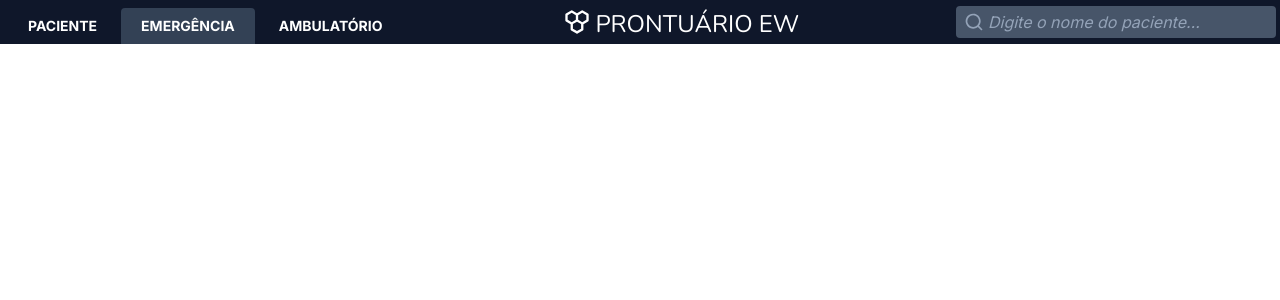
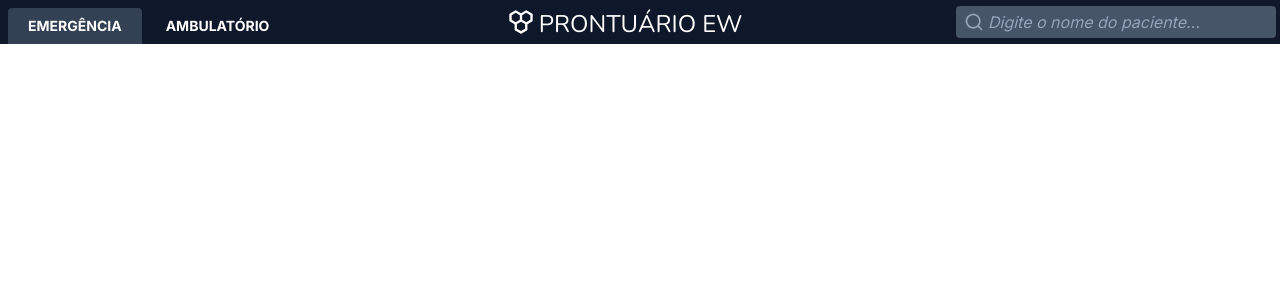
Before and after one commit to ericauata/prontuario, a React app in the folder frontend/: page /emergency in a window 1280 px wide. Shown: the top 300 px of the page. Built offline with nearby package versions, Linux system fonts and the light colour scheme.

Commit message:
Added logic to tabs

```diff
--- a/frontend/src/components/Header.js
+++ b/frontend/src/components/Header.js
@@ -8,7 +8,7 @@ import { UilCell } from "@iconscout/react-unicons"
 
 export default function Header() {
 
-   const { thisPatient } = useContext(Context)
+   const { thisPatient, setThisPatient } = useContext(Context)
 
    const tabStyles = "uppercase font-bold text-sm rounded-t mt-2 mr-1 text-white px-5 flex items-center"
    const tabActiveStyles = "uppercase font-bold text-sm bg-slate-700 rounded-t mt-2 mr-1 text-white px-5 flex items-center"
@@ -17,7 +17,11 @@ export default function Header() {
       <header className="">
          <div className="bg-slate-900 flex justify-between items-center">
             <nav className="flex self-stretch items-stretch ml-2">
-               <NavLink to="/patients" className={({ isActive }) => isActive ? tabActiveStyles : tabStyles}>Paciente</NavLink>
+               {Object.keys(thisPatient).length !== 0 &&
+                  <NavLink to={`/patients/${thisPatient._id}`} className={({ isActive }) => isActive ? tabActiveStyles : tabStyles}>
+                     Paciente
+                  </NavLink>
+               }
                <NavLink to="/emergency" className={({ isActive }) => isActive ? tabActiveStyles : tabStyles}>Emergência</NavLink>
                <NavLink to="/outpatient" className={({ isActive }) => isActive ? tabActiveStyles : tabStyles}>Ambulatório</NavLink>
             </nav>
--- a/frontend/src/components/patients/Info.js
+++ b/frontend/src/components/patients/PatientInfo.js
@@ -5,7 +5,7 @@ import { Context } from "../../Context"
 
 import { UilUserCircle } from "@iconscout/react-unicons"
 
-export default function Info(props) {
+export default function PatientInfo(props) {
 
    const { thisPatient, getAge } = useContext(Context)
 
--- a/frontend/src/components/patients/Sidebar.js
+++ b/frontend/src/components/patients/PatientSidebar.js
@@ -11,7 +11,7 @@ import { UilBed } from "@iconscout/react-unicons"
 import { UilStethoscope } from "@iconscout/react-unicons"
 import { UilFilePlusAlt } from "@iconscout/react-unicons"
 
-export default function Sidebar(props) {
+export default function PatientSidebar(props) {
 
    const { thisPatient } = useContext(Context)
    const patientPath = `/patients/${thisPatient._id}`
--- a/frontend/src/pages/patients/Patient.js
+++ b/frontend/src/pages/patients/Patient.js
@@ -4,8 +4,8 @@ import { Link, useParams, Outlet } from "react-router-dom"
 import { Context } from "../../Context"
 
 import Header from "../../components/Header"
-import Sidebar from "../../components/patients/Sidebar"
-import Info from "../../components/patients/Info"
+import PatientSidebar from "../../components/patients/PatientSidebar"
+import PatientInfo from "../../components/patients/PatientInfo"
 
 export default function Patient() {
 
@@ -24,11 +24,11 @@ export default function Patient() {
       <div className="">
          <Header />
          <div className="">
-            <Info />
+            <PatientInfo />
          </div>
          <div className="flex">
             <div className="w-1/6">
-               <Sidebar />
+               <PatientSidebar />
             </div>
             <div className="w-full">
                <Outlet />
--- /dev/null
+++ b/frontend/src/pages/patients/PatientLanding.js
@@ -0,0 +1,19 @@
+import React, { useContext, useEffect } from "react"
+
+import { Context } from "../../Context"
+
+import Header from "../../components/Header"
+import PatientSidebar from "../../components/patients/PatientSidebar"
+import PatientInfo from "../../components/patients/PatientInfo"
+
+export default function PatientLanding() {
+
+   return (
+      <div className="">
+         <Header />
+         <div className="">
+            <PatientInfo />
+         </div>
+      </div >
+   )
+}
```
